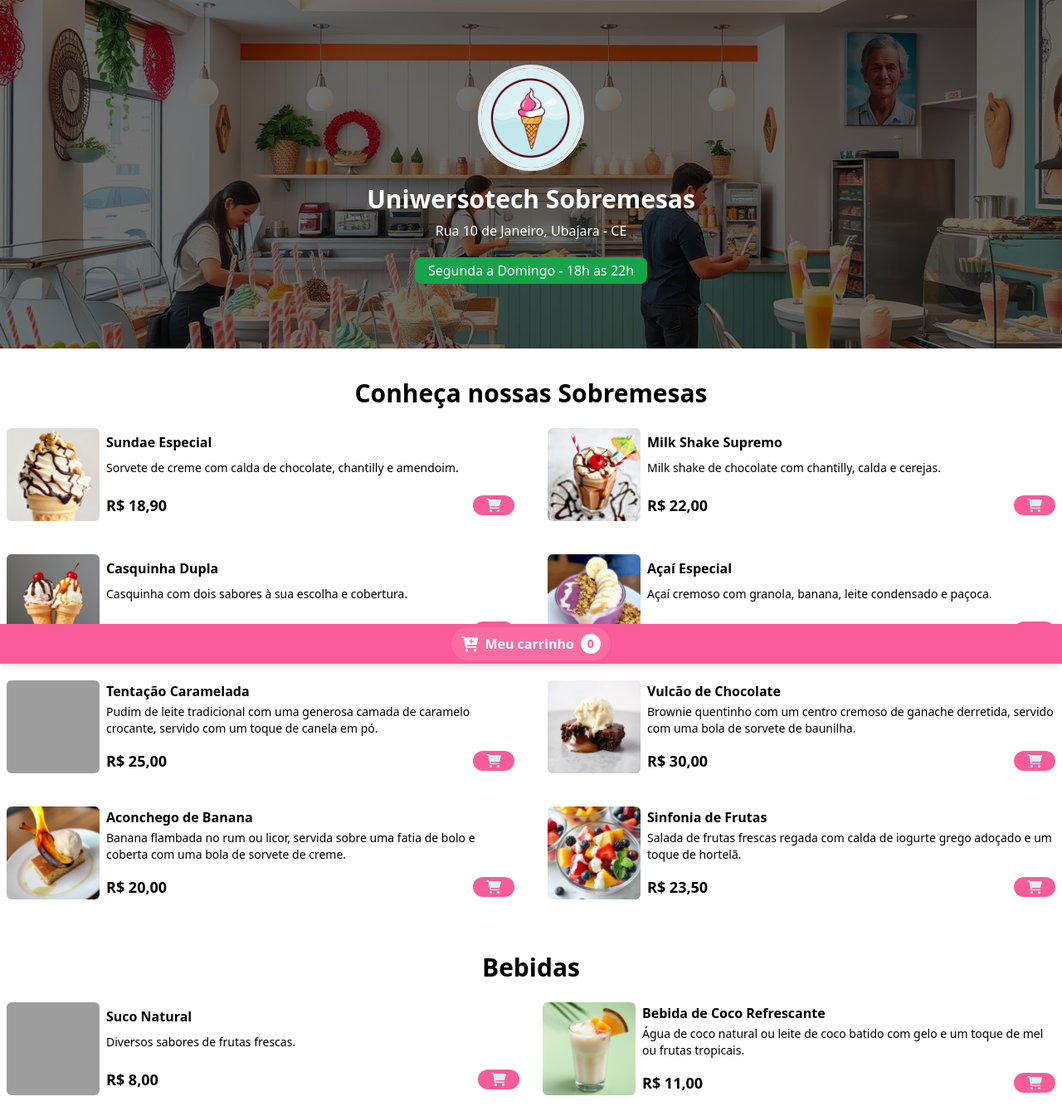
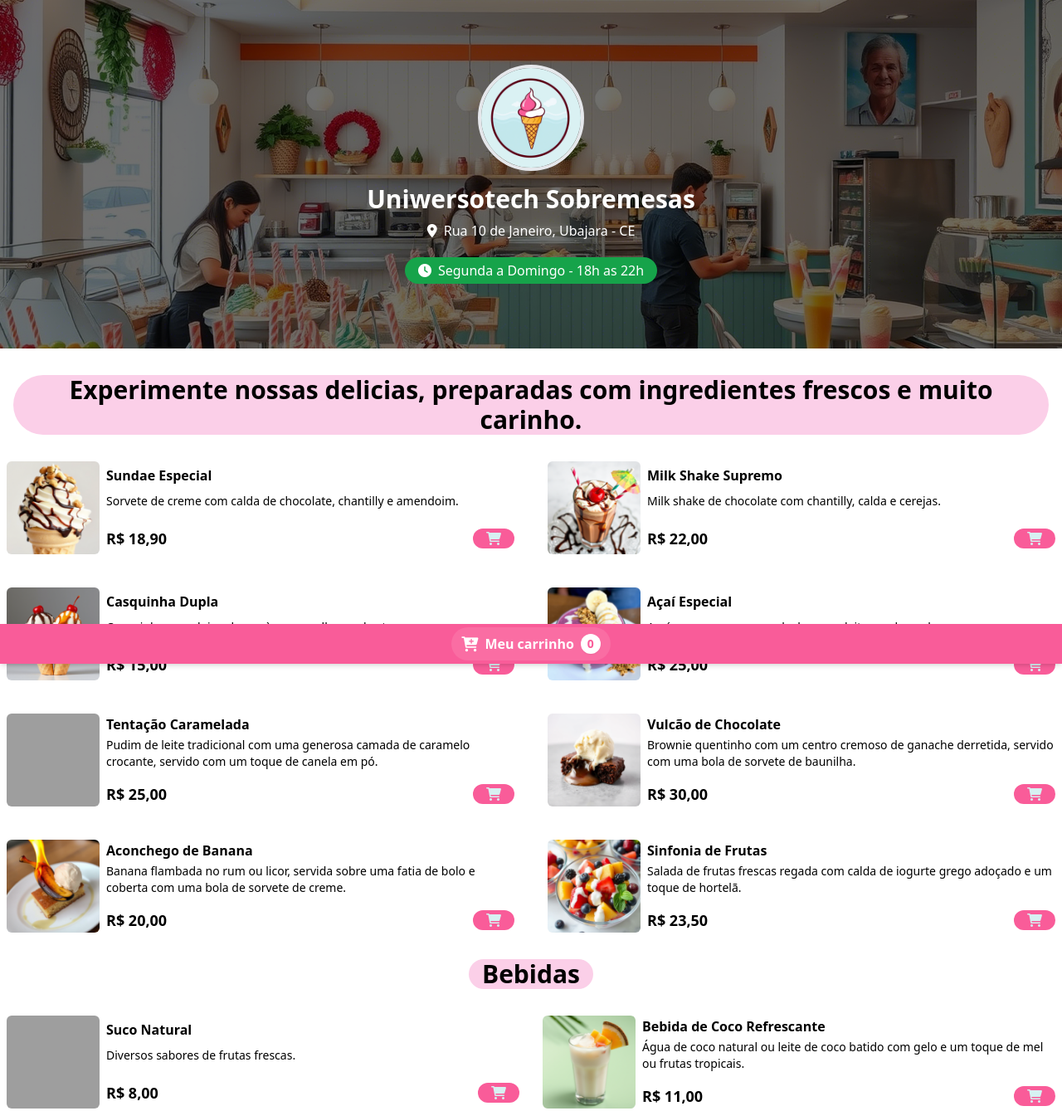
Before and after one commit to wesleysaraivaa/menu-sobremesa, a website: page src/index.html in a window 1280 px wide. Shown: the top 1339 px of the page at 83% size. Drawn offline with nearby package versions, Linux system fonts and the light colour scheme; grey boxes are pictures that could not be loaded.

Commit message:
STYLE: mudanca na header e nos h1

```diff
--- a/src/index.html
+++ b/src/index.html
@@ -42,25 +42,33 @@
           Uniwersotech Sobremesas
         </h1>
 
-        <span class="font-medium text-white">
-          Rua 10 de Janeiro, Ubajara - CE
+        <div class="flex items-center gap-2">
+          <i class="fa-solid fa-location-dot" style="color: #ffffff"></i>
+          <p class="text-white font-medium">Rua 10 de Janeiro, Ubajara - CE</p>
+        </div>
+
+        <span
+          class="text-white font-medium flex items-center gap-2 bg-green-600 px-4 py-1 rounded-full mt-5"
+          id="date-span"
+        >
+          <i class="fa-solid fa-clock" style="color: #ffffff"></i>
+          Segunda a Domingo - 18h as 22h
         </span>
-
-        <div class="bg-green-600 px-4 py-1 rounded-lg mt-5" id="date-span">
-          <span class="text-white font-medium">
-            Segunda a Domingo - 18h as 22h
-          </span>
-        </div>
       </div>
     </header>
 
-    <h2 class="text-2xl md:text-3xl font-bold text-center mt-9 mb-6">
-      Conheça nossas Sobremesas
-    </h2>
+    <div class="flex justify-center px-4 mb-8 mt-8">
+      <h2
+        class="text-2xl md:text-3xl font-bold text-center bg-pink-200 rounded-full px-2"
+      >
+        Experimente nossas delicias, preparadas com ingredientes frescos e muito
+        carinho.
+      </h2>
+    </div>
 
     <div id="menu">
       <main
-        class="grid grid-cols-1 md:grid-cols-2 gap-7 md:gap-10 mx-auto max-w-7xl px-2 mb-16"
+        class="grid grid-cols-1 md:grid-cols-2 gap-7 md:gap-10 mx-auto max-w-7xl px-2"
       >
         <div class="flex gap-2">
           <img
@@ -282,9 +290,14 @@
           </div>
         </div>
       </main>
-      <div class="text-center mx-auto max-w-7xl px-2 my-2">
-        <h2 class="text-2xl md:text-3xl font-bold mt-9 mb-6">Bebidas</h2>
+      <div class="flex justify-center px-4 mb-8 mt-8">
+        <h2
+          class="text-2xl md:text-3xl font-bold text-center bg-pink-200 rounded-full px-4"
+        >
+          Bebidas
+        </h2>
       </div>
+
       <div
         class="grid grid-cols-1 md:grid-cols-2 gap-7 md-gap-10 mx-auto max-w-7xl px-2 mb-16"
         id="menu"
```
Also changed, not shown: src/styles/output.css.
